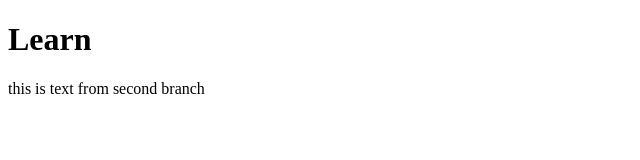
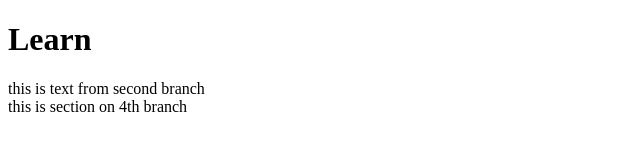
Before and after one commit to Jakkapat-dew/git-desktop, a plain HTML site: page index.html in a window 1280 px wide. Shown: the whole page, without its empty margins (0-640 px from the left). Drawn offline with Linux system fonts and the light colour scheme.

Commit message:
add section 4th branch
add section 4th branch

```diff
--- a/index.html
+++ b/index.html
@@ -11,5 +11,9 @@
     <main>
         this is text from second branch
     </main>
+
+    <section>
+        this is section on 4th branch
+    </section>
 </body>
 </html>
```
